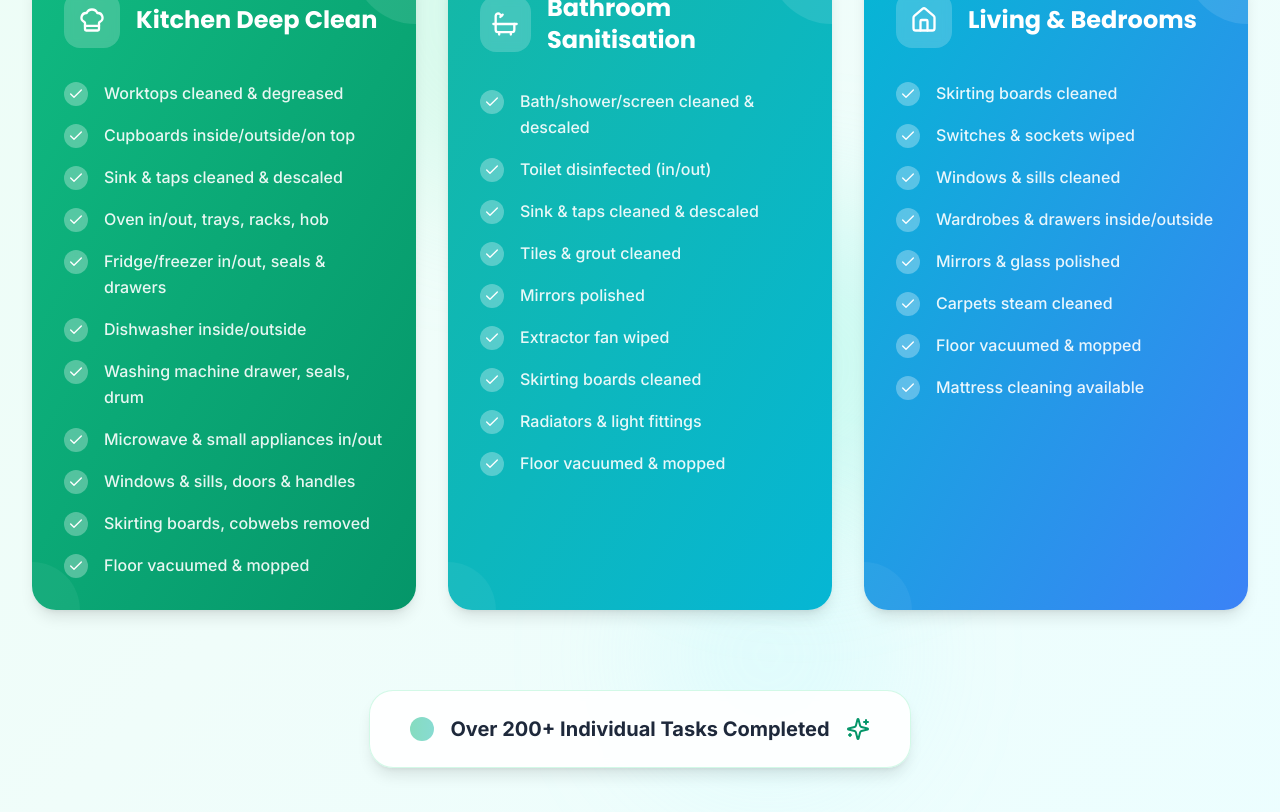
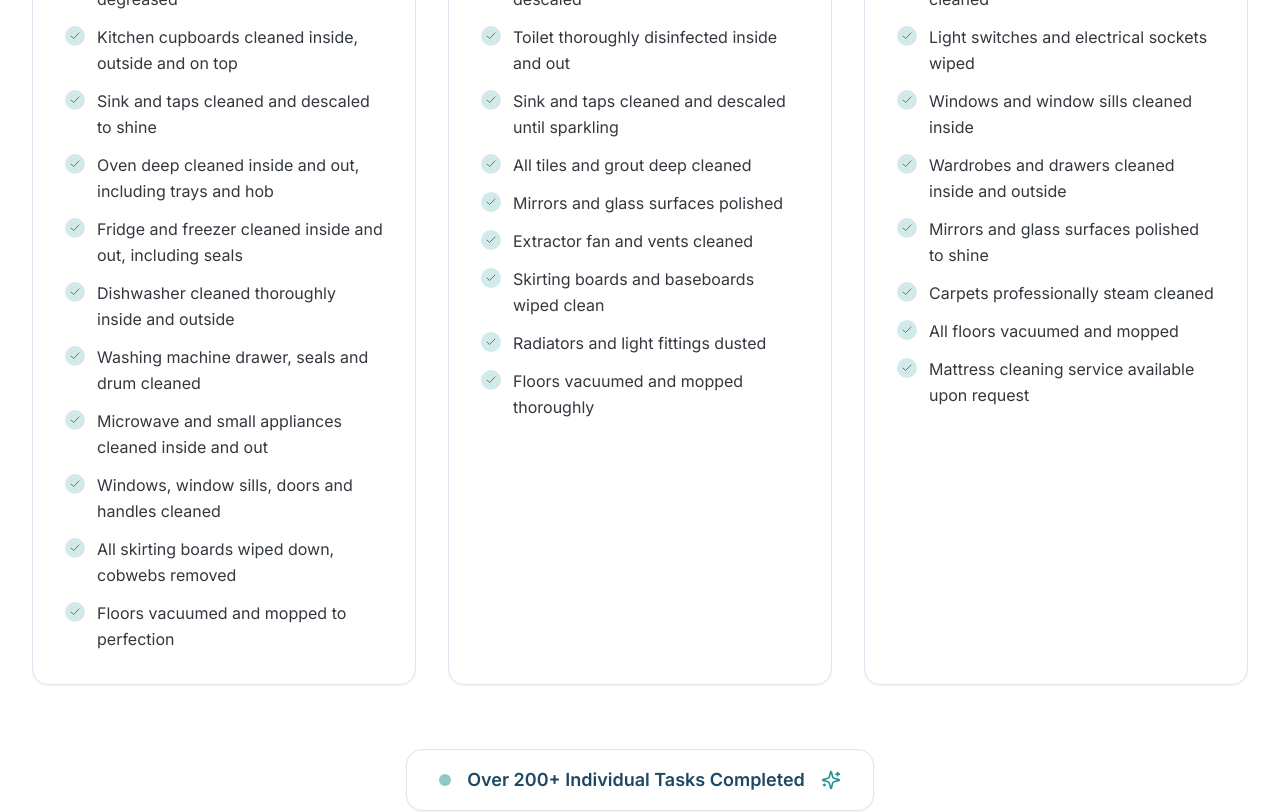
Before and after one commit to betterresults/wp-page-template-plugin, a React (Vite) app: page / in a window 1280 px wide. Shown: the part 4960-5772 px from the top of the page. Built offline with nearby package versions, Linux system fonts and the light colour scheme; the HTML template or start-up script is replaced by a standard one.

Commit message:
Revert checklist section design

```diff
--- a/src/components/ChecklistSection.tsx
+++ b/src/components/ChecklistSection.tsx
@@ -2,138 +2,117 @@ import { Check, Sparkles, Home, Bath, ChefHat } from "lucide-react";
 
 const ChecklistSection = () => {
   const kitchenTasks = [
-    "Worktops cleaned & degreased",
-    "Cupboards inside/outside/on top",
-    "Sink & taps cleaned & descaled",
-    "Oven in/out, trays, racks, hob",
-    "Fridge/freezer in/out, seals & drawers",
-    "Dishwasher inside/outside",
-    "Washing machine drawer, seals, drum",
-    "Microwave & small appliances in/out",
-    "Windows & sills, doors & handles",
-    "Skirting boards, cobwebs removed",
-    "Floor vacuumed & mopped"
+    "All worktops thoroughly cleaned and degreased",
+    "Kitchen cupboards cleaned inside, outside and on top",
+    "Sink and taps cleaned and descaled to shine",
+    "Oven deep cleaned inside and out, including trays and hob",
+    "Fridge and freezer cleaned inside and out, including seals",
+    "Dishwasher cleaned thoroughly inside and outside",
+    "Washing machine drawer, seals and drum cleaned",
+    "Microwave and small appliances cleaned inside and out",
+    "Windows, window sills, doors and handles cleaned",
+    "All skirting boards wiped down, cobwebs removed",
+    "Floors vacuumed and mopped to perfection"
   ];
 
   const bathroomTasks = [
-    "Bath/shower/screen cleaned & descaled",
-    "Toilet disinfected (in/out)",
-    "Sink & taps cleaned & descaled",
-    "Tiles & grout cleaned",
-    "Mirrors polished",
-    "Extractor fan wiped",
-    "Skirting boards cleaned",
-    "Radiators & light fittings",
-    "Floor vacuumed & mopped"
+    "Bath, shower and screen cleaned and descaled",
+    "Toilet thoroughly disinfected inside and out",
+    "Sink and taps cleaned and descaled until sparkling",
+    "All tiles and grout deep cleaned",
+    "Mirrors and glass surfaces polished",
+    "Extractor fan and vents cleaned",
+    "Skirting boards and baseboards wiped clean",
+    "Radiators and light fittings dusted",
+    "Floors vacuumed and mopped thoroughly"
   ];
 
-  const bedroomTasks = [
-    "Skirting boards cleaned",
-    "Switches & sockets wiped",
-    "Windows & sills cleaned",
-    "Wardrobes & drawers inside/outside",
-    "Mirrors & glass polished",
-    "Carpets steam cleaned",
-    "Floor vacuumed & mopped",
-    "Mattress cleaning available"
+  const generalTasks = [
+    "All skirting boards and baseboards cleaned",
+    "Light switches and electrical sockets wiped",
+    "Windows and window sills cleaned inside",
+    "Wardrobes and drawers cleaned inside and outside",
+    "Mirrors and glass surfaces polished to shine",
+    "Carpets professionally steam cleaned",
+    "All floors vacuumed and mopped",
+    "Mattress cleaning service available upon request"
   ];
 
-  const TaskList = ({ title, tasks, icon: Icon, gradient }: {
+  const TaskList = ({ title, tasks, icon: Icon }: {
     title: string;
     tasks: string[];
     icon: any;
-    gradient: string;
   }) => (
-    <div className={`relative overflow-hidden rounded-3xl ${gradient} p-8 shadow-lg hover:shadow-xl transition-all duration-300 group`}>
-      {/* Decorative elements */}
-      <div className="absolute top-0 right-0 w-32 h-32 bg-white/10 rounded-full -translate-y-16 translate-x-16" />
-      <div className="absolute bottom-0 left-0 w-24 h-24 bg-white/5 rounded-full translate-y-12 -translate-x-12" />
-
-      <div className="relative z-10">
+    <div className="bg-white rounded-2xl p-8 shadow-sm border border-border hover:shadow-md transition-all duration-300 group">
       <div className="flex items-center gap-4 mb-8">
-          <div className="w-14 h-14 bg-white/20 backdrop-blur-sm rounded-2xl flex items-center justify-center group-hover:scale-110 transition-transform">
-            <Icon className="w-7 h-7 text-white" />
+        <div className="w-12 h-12 bg-primary/10 rounded-xl flex items-center justify-center group-hover:scale-105 transition-transform">
+          <Icon className="w-6 h-6 text-primary" />
         </div>
-          <h4 className="text-2xl font-bold font-heading text-white">
+        <h4 className="text-xl font-bold font-heading text-foreground">
           {title}
         </h4>
       </div>
 
-        <ul className="space-y-4">
+      <ul className="space-y-3">
         {tasks.map((task, index) => (
-            <li key={index} className="flex items-start gap-4 group/item">
-              <div className="flex-shrink-0 w-6 h-6 bg-white/30 backdrop-blur-sm rounded-full flex items-center justify-center mt-0.5 group-hover/item:scale-125 transition-transform">
-                <Check className="w-4 h-4 text-white" />
+          <li key={index} className="flex items-start gap-3">
+            <div className="flex-shrink-0 w-5 h-5 bg-primary/20 rounded-full flex items-center justify-center mt-0.5">
+              <Check className="w-3 h-3 text-primary" />
             </div>
-              <span className="text-white/90 font-medium leading-relaxed">{task}</span>
+            <span className="text-muted-foreground leading-relaxed">{task}</span>
           </li>
         ))}
       </ul>
     </div>
-    </div>
   );
 
   return (
-    <section className="section-padding bg-gradient-to-br from-emerald-50 via-teal-50 to-cyan-50 relative overflow-hidden">
-      {/* Background decorative elements */}
-      <div className="absolute inset-0">
-        <div className="absolute top-1/4 left-1/4 w-96 h-96 bg-emerald-200/30 rounded-full blur-3xl" />
-        <div className="absolute bottom-1/4 right-1/4 w-80 h-80 bg-teal-200/40 rounded-full blur-3xl" />
-        <div className="absolute top-3/4 left-1/2 w-64 h-64 bg-cyan-200/20 rounded-full blur-3xl" />
+    <section className="section-padding bg-background">
+      <div className="section-container">
+        <div className="text-center mb-16 space-y-6">
+          <div className="inline-flex items-center gap-3 bg-primary/10 px-6 py-3 rounded-full">
+            <Sparkles className="w-5 h-5 text-primary" />
+            <span className="text-primary font-semibold">Professional Deep Clean</span>
           </div>
 
-      <div className="section-container relative">
-        <div className="text-center mb-20 space-y-8">
-          <div className="inline-flex items-center gap-3 bg-white/80 backdrop-blur-sm px-6 py-3 rounded-full border border-emerald-200/50">
-            <Sparkles className="w-5 h-5 text-emerald-600" />
-            <span className="text-emerald-700 font-semibold">Professional Deep Clean</span>
-          </div>
-
-          <h2 className="text-4xl lg:text-6xl font-bold font-heading text-slate-800 leading-tight">
+          <h2 className="text-4xl lg:text-5xl font-bold font-heading text-foreground leading-tight">
             A Checklist That Leaves{" "}
-            <span className="bg-gradient-to-r from-emerald-600 to-teal-600 bg-clip-text text-transparent">
+            <span className="text-primary">
               Nothing to Chance
             </span>
           </h2>
 
-          <p className="text-xl text-slate-600 max-w-4xl mx-auto leading-relaxed">
+          <p className="text-lg text-muted-foreground max-w-3xl mx-auto leading-relaxed">
             We clean everything. Our comprehensive service ensures every corner of your property meets
             the highest standards for final inspection.
           </p>
         </div>
 
-        <div className="grid lg:grid-cols-3 gap-8 mb-20">
+        <div className="grid lg:grid-cols-3 gap-8 mb-16">
           <TaskList
             title="Kitchen Deep Clean"
             tasks={kitchenTasks}
             icon={ChefHat}
-            gradient="bg-gradient-to-br from-emerald-500 to-emerald-600"
           />
           <TaskList
             title="Bathroom Sanitisation"
             tasks={bathroomTasks}
             icon={Bath}
-            gradient="bg-gradient-to-br from-teal-500 to-cyan-500"
           />
           <TaskList
-            title="Living & Bedrooms"
-            tasks={bedroomTasks}
+            title="General Areas"
+            tasks={generalTasks}
             icon={Home}
-            gradient="bg-gradient-to-br from-cyan-500 to-blue-500"
           />
         </div>
 
-        {/* Enhanced call-to-action */}
         <div className="text-center">
-          <div className="inline-flex items-center gap-4 bg-white/90 backdrop-blur-sm px-10 py-6 rounded-3xl shadow-lg border border-emerald-200/50 hover:shadow-xl transition-all duration-300">
-            <div className="relative">
-              <div className="w-6 h-6 bg-gradient-to-r from-emerald-500 to-teal-500 rounded-full animate-pulse" />
-              <div className="absolute inset-0 w-6 h-6 bg-gradient-to-r from-emerald-500 to-teal-500 rounded-full animate-ping opacity-75" />
-            </div>
-            <span className="text-xl font-bold text-slate-800">
+          <div className="inline-flex items-center gap-4 bg-card px-8 py-4 rounded-2xl shadow-sm border border-border">
+            <div className="w-3 h-3 bg-primary rounded-full animate-pulse" />
+            <span className="text-lg font-semibold text-foreground">
               Over 200+ Individual Tasks Completed
             </span>
-            <Sparkles className="w-6 h-6 text-emerald-600" />
+            <Sparkles className="w-5 h-5 text-primary" />
           </div>
         </div>
       </div>
```
Lines whose indentation alone changed are shown as unchanged.
